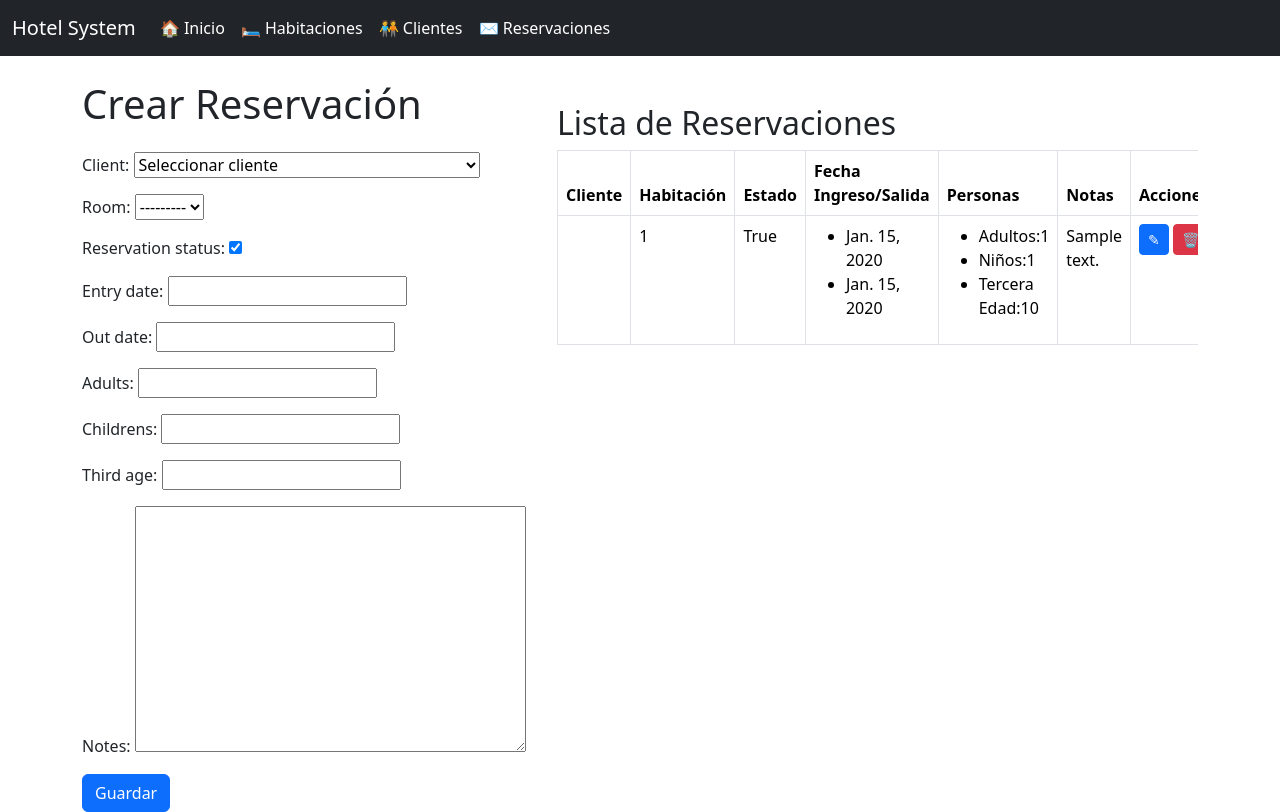
After one commit to JorgeArguello1999/Hotel, a Django app: page /reservations/ in a window 1280 px wide. The commit adds this page. Run offline with Django 5.2, Linux system fonts and the light colour scheme; tables that the repository leaves empty hold one stand-in row (values such as "Sample post").

Commit message:
work: Reservations

```diff
--- a/clients/templates/clients.html
+++ b/clients/templates/clients.html
@@ -7,7 +7,7 @@
 <div class="container mt-4">
     <div class="row">
         <div class="col-md-5 mr-1">
-            <h1 class="mb-4">Crear Habitación</h1>
+            <h1 class="mb-4">Crear Cliente</h1>
             <form method="post">
                 {% csrf_token %}
                 {{ form.as_p }}
--- a/clients/templates/clients_update.html
+++ b/clients/templates/clients_update.html
@@ -7,7 +7,7 @@
 <div class="container mt-4">
     <div class="row">
         <div class="col-md-5 mr-1">
-            <h1 class="mb-4">Crear Habitación</h1>
+            <h1 class="mb-4">Actualizar Habitación</h1>
             <form method="post">
                 {% csrf_token %}
                 {{ form.as_p }}
--- a/home/templates/base.html
+++ b/home/templates/base.html
@@ -48,7 +48,7 @@
                         <a class="nav-link" href="{% url 'clients' %}">🧑‍🤝‍🧑 Clientes</a>
                     </li>
                     <li class="nav-item">
-                        <a class="nav-link" href="#">✉️ Reservaciones</a>
+                        <a class="nav-link" href="{% url 'reservations' %}">✉️ Reservaciones</a>
                     </li>
                 </ul>
             </div>
--- /dev/null
+++ b/reservations/forms.py
@@ -0,0 +1,17 @@
+from django import forms
+from rooms.models import RoomsModel
+from reservations.models import ReservationsModel
+
+class ReservationsForms(forms.ModelForm):
+    def __init__(self, *args, **kwargs):
+        super().__init__(*args, **kwargs)
+        # Filtrar las habitaciones con estado "Vacio"
+        empty_rooms = RoomsModel.objects.filter(status__name='Vacio')
+        # Asignar las habitaciones filtradas al campo 'room' del formulario
+        self.fields['room'].queryset = empty_rooms
+        # Configurar el campo de cliente para mostrar una etiqueta vacía
+        self.fields['client'].empty_label = "Seleccionar cliente"
+
+    class Meta:
+        model = ReservationsModel
+        fields = '__all__'
--- /dev/null
+++ b/reservations/templates/reservations.html
@@ -0,0 +1,89 @@
+{% extends 'base.html' %}
+
+
+{% block title %} Reservations {% endblock %}
+{% block nav_title %} Reservations {% endblock %}
+
+{% block content %}
+<div class="container mt-4">
+    <div class="row">
+        <div class="col-md-5 mr-1">
+            <h1 class="mb-4">Crear Reservación</h1>
+            <form method="post">
+                {% csrf_token %}
+                {{ form.as_p }}
+                <button type="submit" class="btn btn-primary btn-guardar">Guardar</button>
+            </form>
+        </div>
+
+        <div class="col-md-7 ml-1">
+            <h2 class="mt-4">Lista de Reservaciones</h2>
+            <div class="table-responsive">
+                <table class="table table-bordered">
+                    <thead>
+                        <tr>
+                            <th scope="col">Cliente</th>
+                            <th scope="col">Habitación</th>
+                            <th scope="col">Estado</th>
+                            <th scope="col">Fecha Ingreso/Salida</th>
+                            <th scope="col">Personas</th>
+                            <th scope="col">Notas</th>
+                            <th scope="col">Acciones</th>
+                        </tr>
+                    </thead>
+                    <tbody>
+                        {% for reservation in items %}
+                        <tr>
+                            <td>{{ reservation.client.names }} {{ reservation.client.last_names }}</td>
+                            <td>{{ reservation.room.number }}</td>
+                            <td>{{ reservation.reservation_status }}</td>
+                            <td>
+                                <ul>
+                                    <li>{{ reservation.entry_date }}</li>
+                                    <li>{{ reservation.out_date }}</li>
+                                </ul>
+                            </td>
+                            <td>
+                                <ul>
+                                    <li>Adultos:{{ reservation.adults }}</li>
+                                    <li>Niños:{{ reservation.childrens }}</li>
+                                    <li>Tercera Edad:{{ reservation.third_age }}</li>
+                                </ul>
+                            </td>
+                            <td>{{ reservation.notes }}</td>
+                            <td>
+                                <a href="{% url 'rooms_update' reservation.id %}" room-id="{{ habitacion.id }}" room-number="{{ habitacion.cuarto }}" class="btn btn-sm btn-primary btn-update" role="button" aria-pressed="true" title="Editar">&#x270E;</a>
+                                <a href="{% url 'rooms_delete' reservation.id %}" room-id="{{ habitacion.id}}" room-number="{{ habitacion.cuarto }}" class="btn btn-sm btn-danger btn-delete" role="button" aria-pressed="true" title="Eliminar">&#x1F5D1;</a>
+                            </td>
+                        </tr>
+                        {% endfor %}
+                    </tbody>
+                </table>
+            </div>
+        </div>
+    </div>
+</div>
+
+<!-- JavaScript -->
+<script>
+document.addEventListener('DOMContentLoaded', function(){
+
+    // Manejo del Boton Eliminar
+    const confirmDelete = document.querySelectorAll('.btn-delete');
+    confirmDelete.forEach(button => {
+        button.addEventListener('click', function(event) {
+            const roomNumber = this.getAttribute('room-number');
+            const roomId = this.getAttribute('room-id');
+
+            const confirmation = confirm(`¿Estás seguro de que deseas eliminar la habitación número ${roomNumber}?`);
+
+            if (confirmation) {
+                alert(`Habitación ${roomNumber} eliminada`);
+            }else{
+                event.preventDefault();
+            }
+        });
+    })
+})
+</script>
+{% endblock %}
--- a/reservations/urls.py
+++ b/reservations/urls.py
@@ -1,5 +1,8 @@
 from django.urls import path
+from reservations import views
 
 urlpatterns = [
-
+    path('', views.reservations, name='reservations'),
+    path('update/<str:id_reservation>', views.reservations_update, name='reservations_update'),
+    path('delete/<str:id_reservation>', views.reservations_delete, name='reservations_delete'),
 ]
--- a/reservations/views.py
+++ b/reservations/views.py
@@ -1,3 +1,26 @@
+from django.shortcuts import redirect
 from django.shortcuts import render
 
-# Create your views here.
+# Modelos
+from reservations.models import ReservationsModel
+
+# Formularios
+from reservations.forms import ReservationsForms
+
+# Vistas
+def reservations(request):
+    # GET
+    if request.method == 'GET':
+        form = ReservationsForms()
+        items = ReservationsModel.objects.all().order_by('room')
+
+        return render(request, 'reservations.html', {
+            'form': form,
+            'items': items
+        })
+
+def reservations_update(request, id_reservation):
+    return redirect('reservations')
+
+def reservations_delete(request, id_reservation):
+    return redirect('reservations')
```
